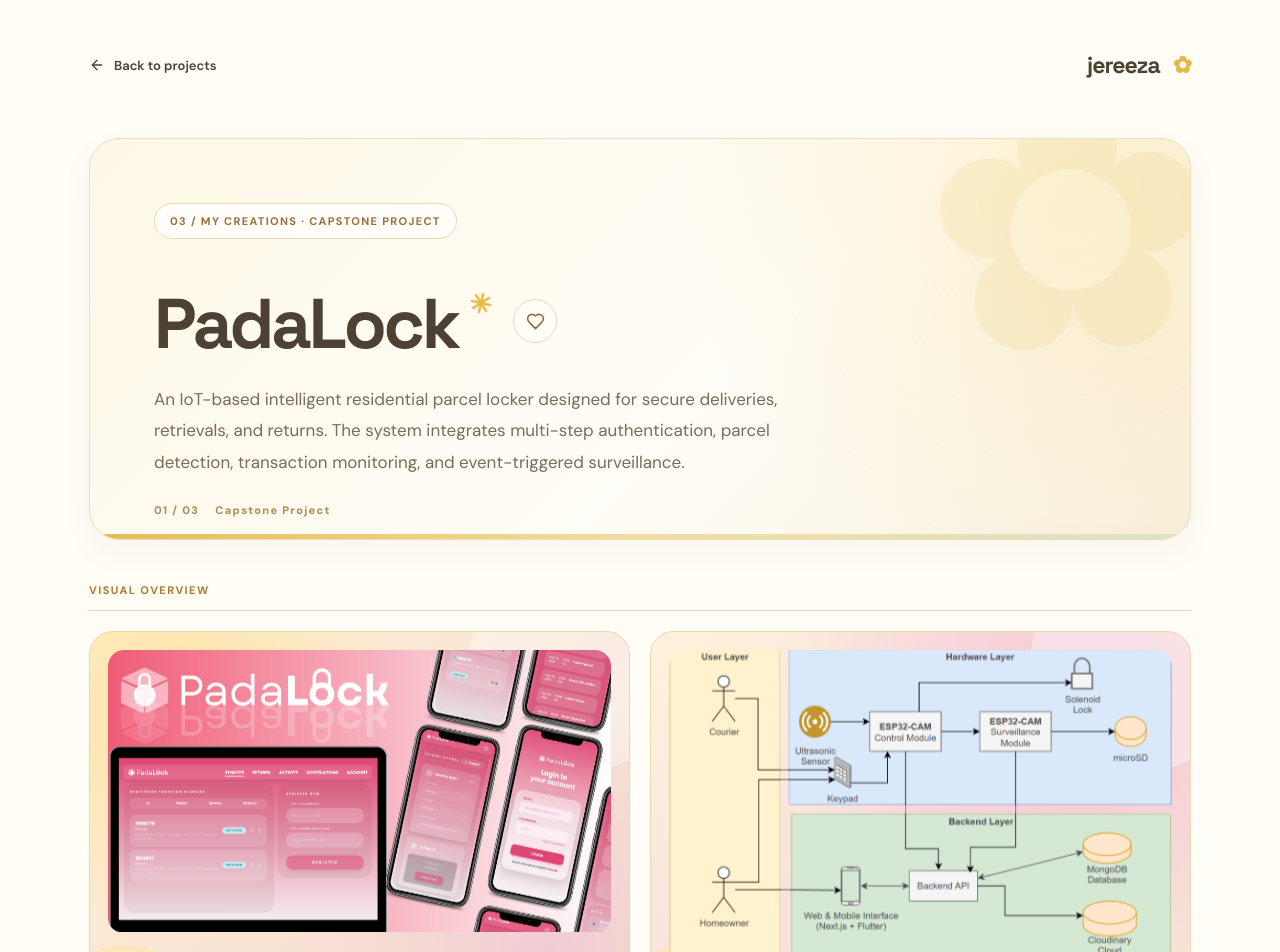
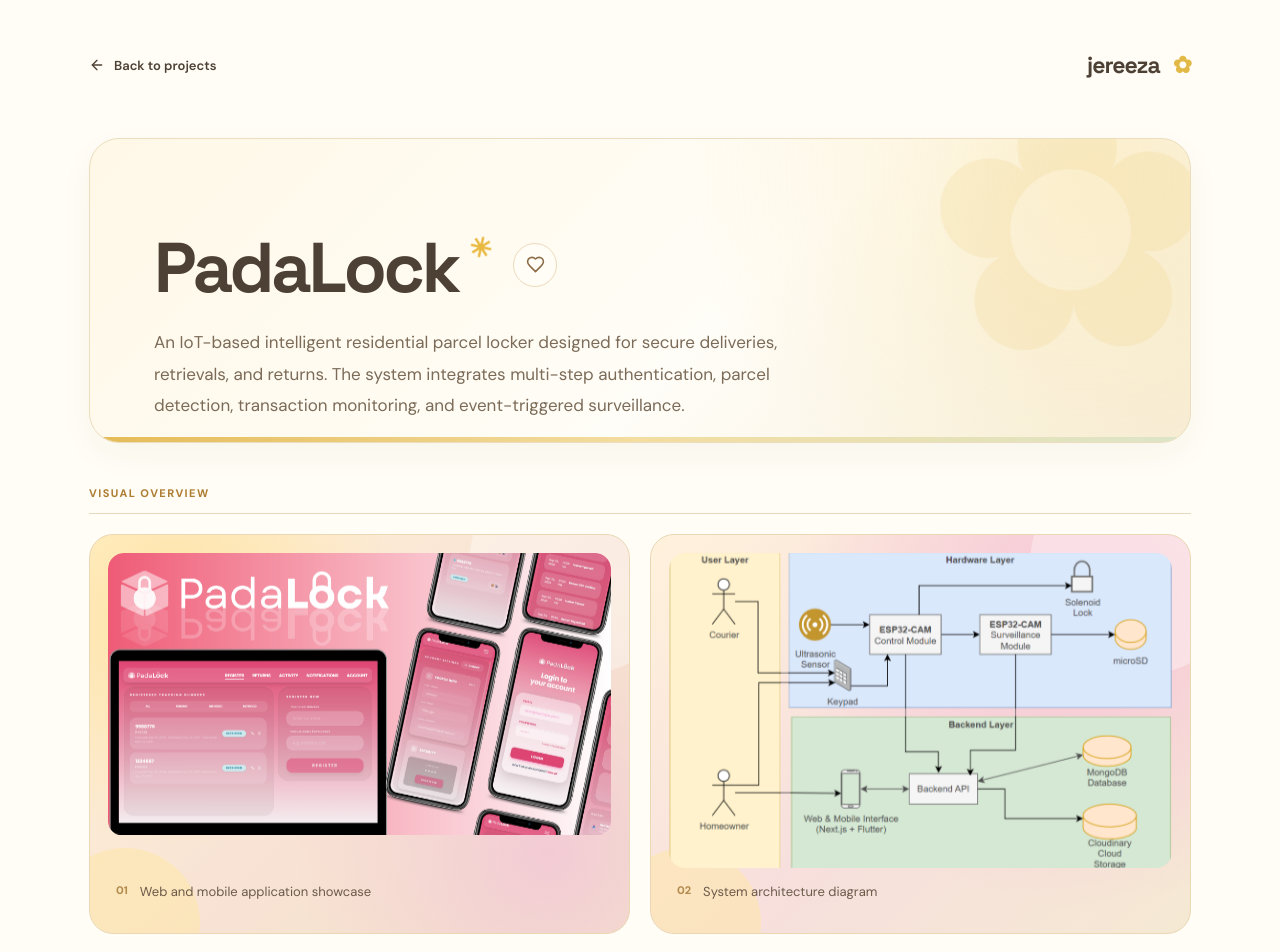
Before and after one commit to jereeza-mae-mayuga/jereeza-portfolio, a Next.js app: page /projects/padalock in a window 1280 px wide. Shown: the top 952 px of the page. Built offline with nearby package versions, Linux system fonts and the light colour scheme.

Commit message:
Removed repetitive texts

```diff
--- a/app/projects/[slug]/page.tsx
+++ b/app/projects/[slug]/page.tsx
@@ -1,4 +1,3 @@
-
 import Link from "next/link";
 import {
   ArrowLeft,
@@ -22,7 +21,6 @@ const featuredSlugs = [
   "iot-parcel-locker",
 ] as const;
 
-// Same team members for all three projects
 const teamMembers = [
   "Christine Joyce M. Belen",
   "Paul Andrei F. Cielo",
@@ -50,7 +48,6 @@ const projectDetails: Record<string, ProjectDetails> = {
         label: "System architecture diagram",
       },
     ],
-
     objectives: [
       "Design and develop a wall-mounted, IoT-based residential parcel locker prototype supporting delivery, retrieval, and return transactions for a single household.",
       "Implement rule-based multi-step authentication using registered tracking-number validation for deliveries, PIN-based resident access, and controlled authentication for returns.",
@@ -60,16 +57,12 @@ const projectDetails: Record<string, ProjectDetails> = {
       "Enhance parcel traceability and accountability through authentication, parcel detection, transaction logging, and video documentation.",
       "Evaluate the prototype's functionality, reliability, security performance, and usability under controlled testing conditions.",
     ],
-
     contribution:
       "Served as team leader and contributed to hardware development and integration.",
-
     output:
       "An IoT-based residential parcel locker prototype designed to integrate controlled access, parcel detection, transaction monitoring, and surveillance. System evaluation is part of the capstone study.",
-
     team: teamMembers,
   },
-
   "req-it": {
     gallery: [
       {
@@ -81,7 +74,6 @@ const projectDetails: Record<string, ProjectDetails> = {
         label: "System diagram",
       },
     ],
-
     objectives: [
       "Develop a web and mobile system that allows students and alumni to submit academic document requests and upload proof of payment online.",
       "Implement a registrar-side portal for managing, monitoring, and updating document requests efficiently.",
@@ -89,16 +81,12 @@ const projectDetails: Record<string, ProjectDetails> = {
       "Provide real-time request tracking and notifications to inform users about their document request status.",
       "Evaluate the system through User Acceptance Testing (UAT), focusing on usability, efficiency, and user satisfaction.",
     ],
-
     contribution:
       "Served as team leader and contributed to frontend development, backend development, and project documentation.",
-
     output:
       "A document request and tracking system designed to connect students, alumni, and registrar staff through web and mobile interfaces with RFID-based claiming verification.",
-
     team: teamMembers,
   },
-
   "iot-parcel-locker": {
     gallery: [
       {
@@ -110,7 +98,6 @@ const projectDetails: Record<string, ProjectDetails> = {
         label: "IoT system diagram",
       },
     ],
-
     objectives: [
       "Design a physical parcel locker prototype equipped with an electronic locking mechanism and an embedded controller.",
       "Implement a cloud-integrated dashboard for homeowners to register expected tracking numbers and monitor delivery status in real time.",
@@ -119,13 +106,10 @@ const projectDetails: Record<string, ProjectDetails> = {
       "Automate parcel status tracking with lifecycle updates such as PENDING, DELIVERED, and RETRIEVED.",
       "Establish a secure retrieval protocol allowing homeowners to unlock the locker and reset its status.",
     ],
-
     contribution:
       "Served as team leader and contributed to hardware development and integration.",
-
     output:
       "A smart parcel collection prototype combining embedded hardware, parcel detection, electronic locking, and web-based monitoring.",
-
     team: teamMembers,
   },
 };
@@ -143,18 +127,14 @@ export default async function ProjectDetail({
 
   const featured = featuredSlugs
     .map((featuredSlug) =>
-      projects.find(
-        (project) => project.slug === featuredSlug
-      )
+      projects.find((project) => project.slug === featuredSlug)
     )
     .filter(
       (project): project is (typeof projects)[number] =>
         project !== undefined
     );
 
-  const index = featured.findIndex(
-    (project) => project.slug === slug
-  );
+  const index = featured.findIndex((project) => project.slug === slug);
 
   if (index === -1 || !projectDetails[slug]) {
     notFound();
@@ -162,68 +142,36 @@ export default async function ProjectDetail({
 
   const project = featured[index];
   const details = projectDetails[slug];
-
-  const previous =
-    featured[
-      (index - 1 + featured.length) % featured.length
-    ];
-
-  const next =
-    featured[(index + 1) % featured.length];
+  const previous = featured[(index - 1 + featured.length) % featured.length];
+  const next = featured[(index + 1) % featured.length];
 
   return (
     <main className="detail-shell fresh-shell showcase-detail-page">
-      {/* HEADER */}
       <header className="detail-nav">
         <Link href="/#projects">
           <ArrowLeft size={16} />
           Back to projects
         </Link>
-
         <Link href="/" className="detail-brand">
           jereeza<span>✿</span>
         </Link>
       </header>
 
-      {/* PROJECT HERO */}
       <section className="detail-hero showcase-detail-hero">
-        <span className="detail-eyebrow">
-          03 / MY CREATIONS ·{" "}
-          {project.type.toUpperCase()}
-        </span>
-
         <div className="showcase-detail-title">
           <h1>
             {project.title}
-            <span className="showcase-title-spark">
-              ✳
-            </span>
+            <span className="showcase-title-spark">✳</span>
           </h1>
-
           <LikeButton slug={project.slug} />
         </div>
-
         <p>{project.description}</p>
-
-        <div className="showcase-detail-meta">
-          <span>
-            {String(index + 1).padStart(2, "0")} /{" "}
-            {String(featured.length).padStart(2, "0")}
-          </span>
-
-          <span>{project.type}</span>
-        </div>
       </section>
 
-      {/* VISUAL OVERVIEW */}
-      <section
-        className="showcase-detail-gallery"
-        aria-label="Project images"
-      >
+      <section className="showcase-detail-gallery" aria-label="Project images">
         <div className="showcase-detail-gallery-heading">
           <span>VISUAL OVERVIEW</span>
         </div>
-
         <div className="showcase-gallery-grid">
           {details.gallery.map((item, i) => (
             <figure
@@ -236,11 +184,8 @@ export default async function ProjectDetail({
                   alt={`${project.title}: ${item.label}`}
                 />
               </div>
-
               <figcaption>
-                <span>
-                  {String(i + 1).padStart(2, "0")}
-                </span>
+                <span>{String(i + 1).padStart(2, "0")}</span>
                 {item.label}
               </figcaption>
             </figure>
@@ -248,133 +193,91 @@ export default async function ProjectDetail({
         </div>
       </section>
 
-      {/* PROJECT INFORMATION */}
       <section className="showcase-detail-info">
-        {/* PROJECT TYPE */}
         <div className="showcase-detail-fact">
           <span>PROJECT TYPE</span>
           <h2>{project.type}</h2>
         </div>
-
-        {/* CONTRIBUTION SUMMARY */}
         <div className="showcase-detail-fact">
           <span>MY CONTRIBUTION</span>
           <h2>{project.role}</h2>
         </div>
-
-        {/* TECHNOLOGIES */}
         <div className="showcase-detail-tech">
           <div className="showcase-detail-tech-title">
             <Layers3 size={20} />
             <h2>Technologies & components</h2>
           </div>
-
           <div className="showcase-tags">
             {project.technologies.map((tech) => (
               <span key={tech}>{tech}</span>
             ))}
           </div>
         </div>
-
-        {/* PROJECT OBJECTIVES */}
         <div className="showcase-detail-context">
           <Target size={20} />
-
           <div>
             <h2>Project objectives</h2>
-
             <ul className="project-objectives-list">
-              {details.objectives.map(
-                (objective, index) => (
-                  <li key={index}>
-                    {objective}
-                  </li>
-                )
-              )}
+              {details.objectives.map((objective, index) => (
+                <li key={index}>{objective}</li>
+              ))}
             </ul>
           </div>
         </div>
-
-        {/* ROLE & CONTRIBUTIONS */}
         <div className="showcase-detail-context">
           <Code2 size={20} />
-
           <div>
             <h2>My role & contributions</h2>
             <p>{details.contribution}</p>
           </div>
         </div>
-
-        {/* PROJECT OUTPUT */}
         <div className="showcase-detail-context">
           <ClipboardCheck size={20} />
-
           <div>
             <h2>Project output</h2>
             <p>{details.output}</p>
           </div>
         </div>
-
-        {/* TEAM MEMBERS */}
         <div className="showcase-detail-context">
           <Users size={20} />
-
           <div>
             <h2>Project team</h2>
-
             <ul className="project-objectives-list">
               {details.team.map((member) => (
-                <li key={member}>
-                  {member}
-                </li>
+                <li key={member}>{member}</li>
               ))}
             </ul>
           </div>
         </div>
       </section>
 
-      {/* PREVIOUS / NEXT PROJECT */}
       <nav className="fresh-project-nav showcase-detail-nav">
         <Link
           href={`/projects/${previous.slug}`}
           aria-label={`Previous project: ${previous.title}`}
         >
           <ArrowLeft size={18} />
-
           <span>
             <small>PREVIOUS PROJECT</small>
-
-            <strong className="project-nav-title">
-              {previous.title}
-            </strong>
+            <strong className="project-nav-title">{previous.title}</strong>
           </span>
         </Link>
-
         <span className="project-nav-count">
           {index + 1} / {featured.length}
         </span>
-
         <Link
           href={`/projects/${next.slug}`}
           aria-label={`Next project: ${next.title}`}
         >
           <span>
             <small>NEXT PROJECT</small>
-
-            <strong className="project-nav-title">
-              {next.title}
-            </strong>
+            <strong className="project-nav-title">{next.title}</strong>
           </span>
-
           <ArrowRight size={18} />
         </Link>
       </nav>
 
-      {/* BACK TO PROJECTS */}
-      <Link
-        href="/#projects"
-        className="detail-bottom-link"
-      >
+      <Link href="/#projects" className="detail-bottom-link">
         <ArrowLeft size={16} />
         Back to all projects
       </Link>
```
